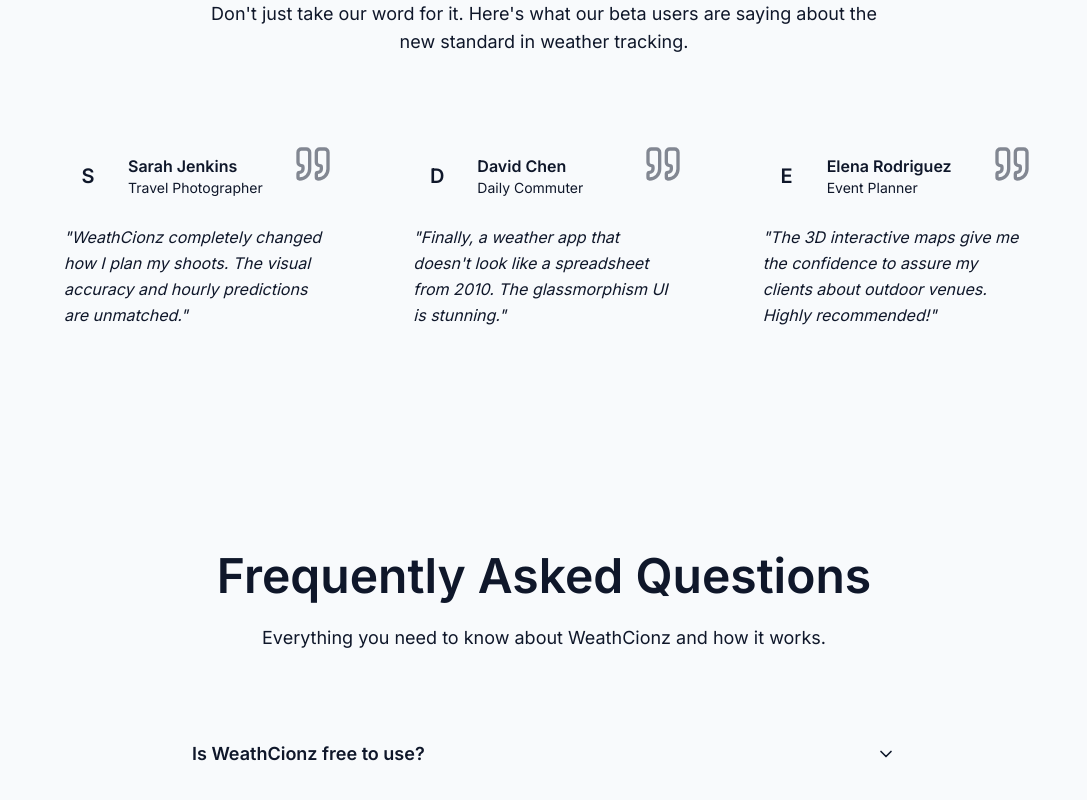
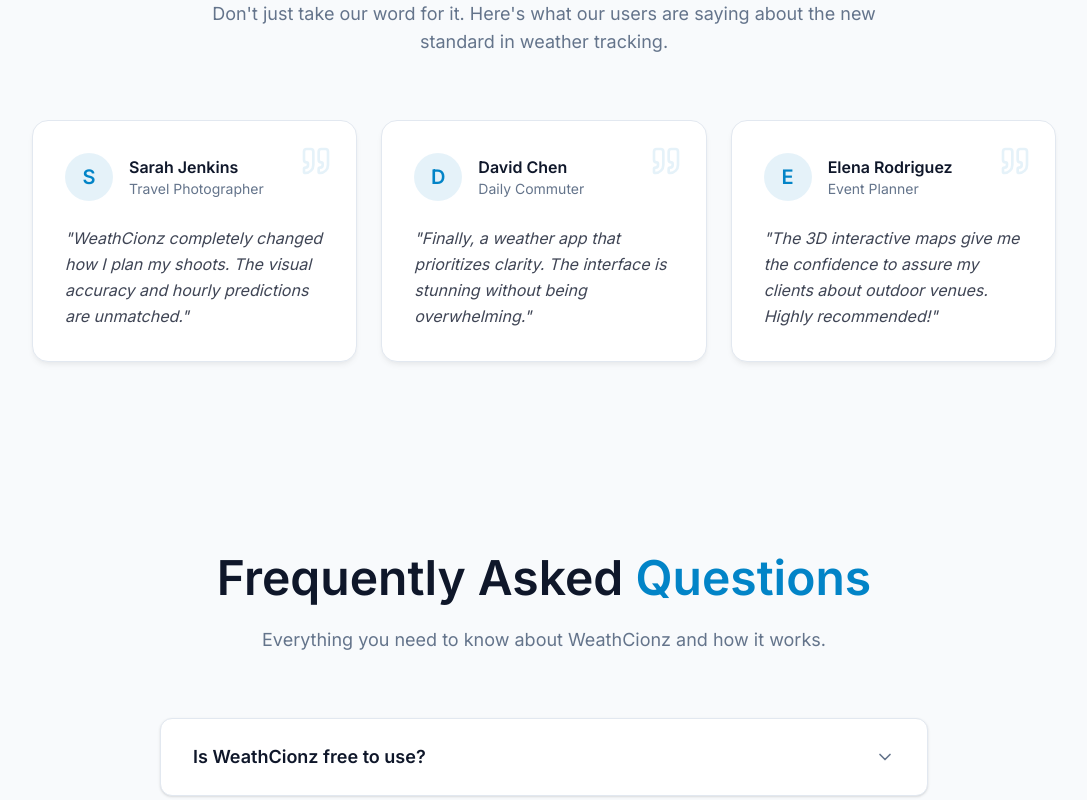
Before and after one commit to brianaryansyah/WeathCionz, a React (Vite) app: page / in a window 1280 px wide. Shown: the part 2980-3780 px from the top of the page, without its empty margins (96-1183 px from the left). Built offline with nearby package versions, Linux system fonts and the light colour scheme; no server answers.

Commit message:
Refine testimonials and FAQ

```diff
--- a/src/pages/LandingPage/FAQ.jsx
+++ b/src/pages/LandingPage/FAQ.jsx
@@ -21,19 +21,19 @@
   const [openIndex, setOpenIndex] = useState(null)
 
   return (
-    <section id="faq" className="py-24 px-6 relative z-10">
+    <section id="faq" className="py-24 px-6 relative z-10 bg-background">
       <div className="container max-w-3xl mx-auto">
         <motion.div
-          initial={{ opacity: 0, y: 30 }}
+          initial={{ opacity: 0, y: 15 }}
           whileInView={{ opacity: 1, y: 0 }}
           viewport={{ once: true, margin: "-50px" }}
-          transition={{ duration: 0.6 }}
+          transition={{ duration: 0.5 }}
           className="text-center mb-16"
         >
-          <h2 className="text-3xl md:text-5xl font-bold font-display text-sage-dark mb-6">
-            Frequently Asked <span className="text-sage-main">Questions</span>
+          <h2 className="text-3xl md:text-5xl font-bold font-display text-foreground mb-6">
+            Frequently Asked <span className="text-primary">Questions</span>
           </h2>
-          <p className="text-lg text-sage-dark/80 max-w-2xl mx-auto">
+          <p className="text-lg text-muted-foreground max-w-2xl mx-auto">
             Everything you need to know about WeathCionz and how it works.
           </p>
         </motion.div>
@@ -47,19 +47,19 @@
                 layout
                 initial={{ opacity: 0, y: 10 }}
                 whileInView={{ opacity: 1, y: 0 }}
-                viewport={{ once: true, margin: "-100px" }}
-                className="glass-panel overflow-hidden rounded-2xl transition-all"
+                viewport={{ once: true, margin: "-50px" }}
+                className="bg-white border border-border overflow-hidden rounded-xl shadow-sm transition-all"
               >
                 <button
                   onClick={() => setOpenIndex(isOpen ? null : i)}
                   className="w-full px-8 py-6 flex items-center justify-between text-left focus:outline-none"
                 >
-                  <span className="text-lg font-bold font-display text-sage-dark pr-8">{faq.q}</span>
+                  <span className="text-lg font-bold font-display text-foreground pr-8">{faq.q}</span>
                   <motion.div
                     animate={{ rotate: isOpen ? 180 : 0 }}
                     transition={{ duration: 0.3 }}
                   >
-                    <ChevronDown className="w-5 h-5 text-sage-main" />
+                    <ChevronDown className="w-5 h-5 text-muted-foreground" />
                   </motion.div>
                 </button>
                 <AnimatePresence>
@@ -70,7 +70,7 @@
                       exit={{ height: 0, opacity: 0 }}
                       className="px-8 pb-6"
                     >
-                      <p className="text-sage-dark/80 leading-relaxed">
+                      <p className="text-muted-foreground leading-relaxed">
                         {faq.a}
                       </p>
                     </motion.div>
--- a/src/pages/LandingPage/Testimonials.jsx
+++ b/src/pages/LandingPage/Testimonials.jsx
@@ -10,7 +10,7 @@
   {
     name: 'David Chen',
     role: 'Daily Commuter',
-    content: 'Finally, a weather app that doesn\'t look like a spreadsheet from 2010. The glassmorphism UI is stunning.'
+    content: 'Finally, a weather app that prioritizes clarity. The interface is stunning without being overwhelming.'
   },
   {
     name: 'Elena Rodriguez',
@@ -21,20 +21,20 @@
 
 export default function Testimonials() {
   return (
-    <section className="py-24 px-6 relative z-10">
+    <section className="py-24 px-6 relative z-10 bg-background">
       <div className="container max-w-5xl mx-auto">
         <motion.div
-          initial={{ opacity: 0, y: 30 }}
+          initial={{ opacity: 0, y: 15 }}
           whileInView={{ opacity: 1, y: 0 }}
           viewport={{ once: true, margin: "-50px" }}
-          transition={{ duration: 0.6 }}
+          transition={{ duration: 0.5 }}
           className="text-center mb-16"
         >
-          <h2 className="text-3xl md:text-5xl font-bold font-display text-sage-dark mb-6">
-            Loved by <span className="text-sage-main">Weather Enthusiasts</span>
+          <h2 className="text-3xl md:text-5xl font-bold font-display text-foreground mb-6">
+            Loved by <span className="text-primary">Professionals</span>
           </h2>
-          <p className="text-lg text-sage-dark/80 max-w-2xl mx-auto">
-            Don't just take our word for it. Here's what our beta users are saying about the new standard in weather tracking.
+          <p className="text-lg text-muted-foreground max-w-2xl mx-auto">
+            Don't just take our word for it. Here's what our users are saying about the new standard in weather tracking.
           </p>
         </motion.div>
 
@@ -42,23 +42,23 @@
           {testimonials.map((testimonial, i) => (
             <motion.div
               key={i}
-              initial={{ opacity: 0, y: 20 }}
+              initial={{ opacity: 0, y: 15 }}
               whileInView={{ opacity: 1, y: 0 }}
-              viewport={{ once: true, margin: "-100px" }}
-              transition={{ delay: i * 0.05, duration: 0.4 }}
-              className="glass-panel p-8 rounded-3xl relative"
+              viewport={{ once: true, margin: "-50px" }}
+              transition={{ delay: i * 0.1, duration: 0.5 }}
+              className="minimal-card p-8 relative"
             >
-              <Quote className="w-10 h-10 text-sage-main/20 absolute top-6 right-6 opacity-50" />
+              <Quote className="w-8 h-8 text-primary/10 absolute top-6 right-6" />
               <div className="flex items-center gap-4 mb-6">
-                <div className="w-12 h-12 rounded-full bg-sage-light/40 flex items-center justify-center text-sage-main font-bold text-xl">
+                <div className="w-12 h-12 rounded-full bg-primary/10 flex items-center justify-center text-primary font-bold text-xl">
                   {testimonial.name[0]}
                 </div>
                 <div>
-                  <h4 className="text-sage-dark font-bold">{testimonial.name}</h4>
-                  <p className="text-sage-dark/60 text-sm">{testimonial.role}</p>
+                  <h4 className="text-foreground font-semibold">{testimonial.name}</h4>
+                  <p className="text-muted-foreground text-sm">{testimonial.role}</p>
                 </div>
               </div>
-              <p className="text-sage-dark/80 leading-relaxed italic">
+              <p className="text-foreground/80 leading-relaxed italic">
                 &quot;{testimonial.content}&quot;
               </p>
             </motion.div>
```
